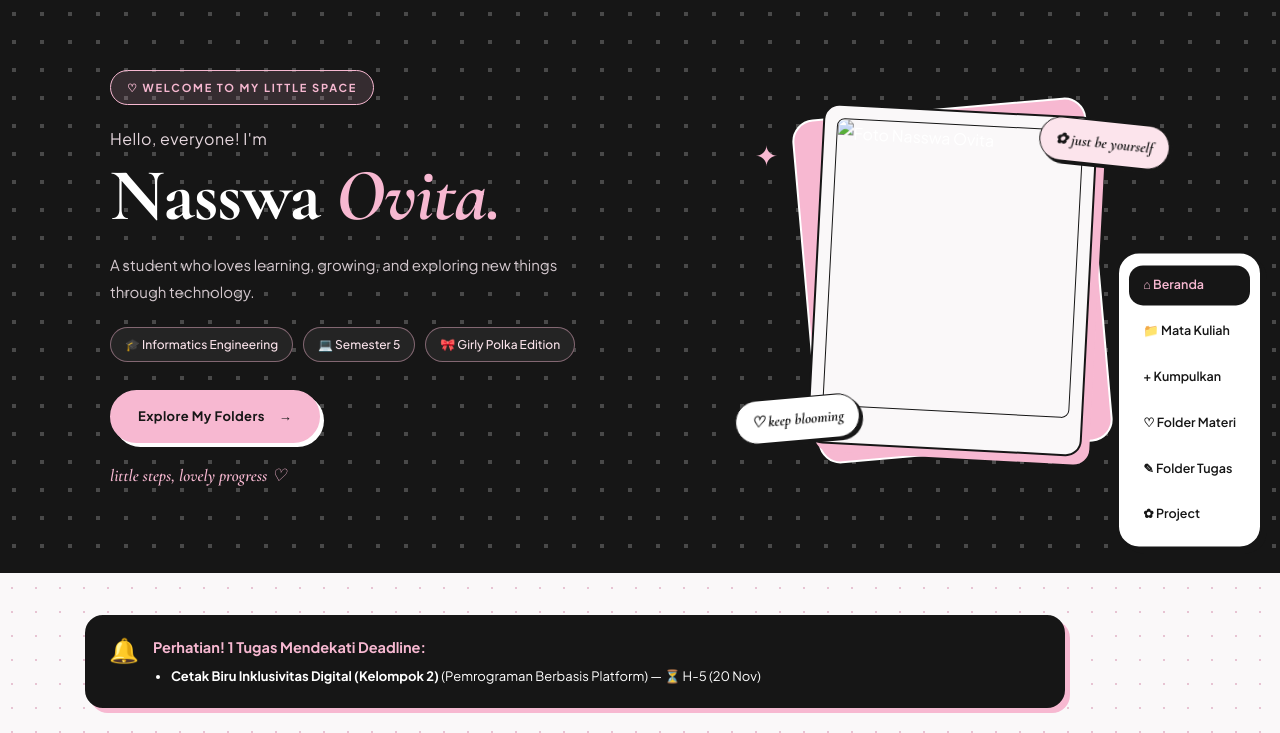
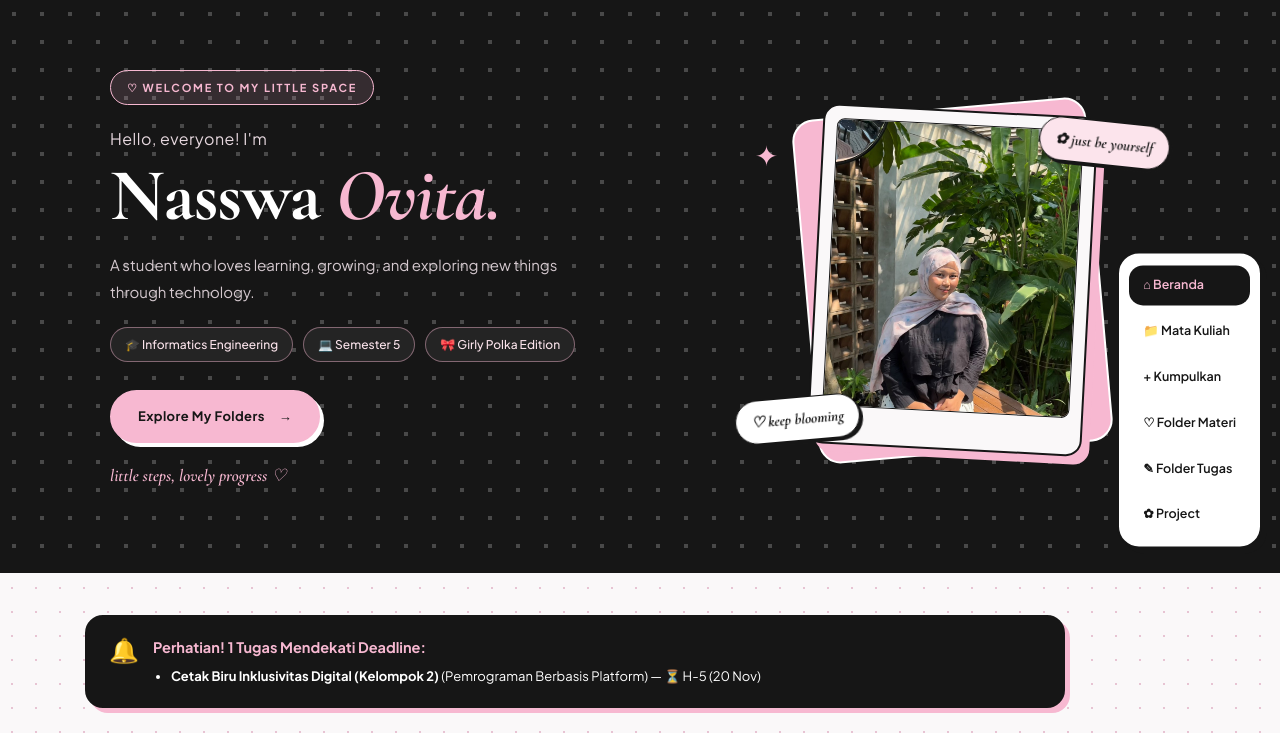
Before and after one commit to nasswaovita/my-academic-space, a plain HTML site: page index.html in a window 1280 px wide. Shown: the top 733 px of the page. Drawn offline with nearby package versions, Linux system fonts and the light colour scheme; the site is published under a folder, as on GitHub Pages, so addresses that start at the root find nothing.

Commit message:
Restore index.html content

```diff
--- a/index.html
+++ b/index.html
@@ -33,7 +33,7 @@
             <div class="photo-blob"></div>
             <div class="photo-frame">
                 <img
-                    src="/nasswa.jpeg"
+                    src="nasswa.jpeg"
                     alt="Foto Nasswa Ovita"
                     class="profile-photo"
                 >
```
